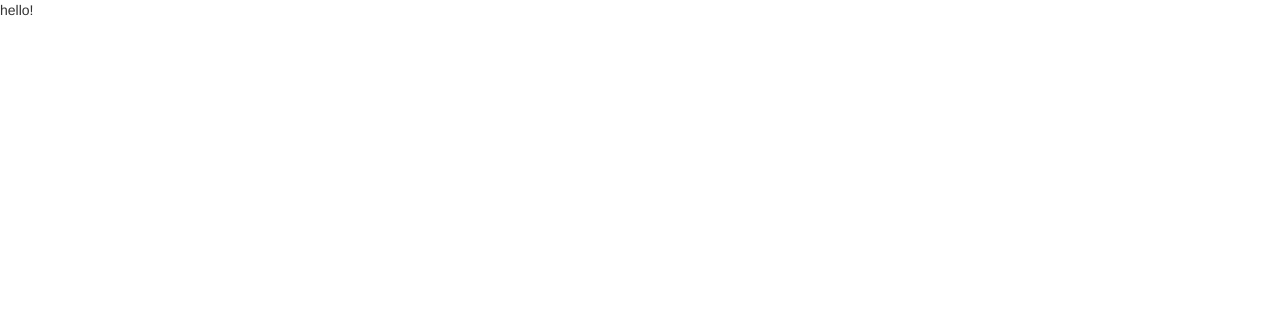
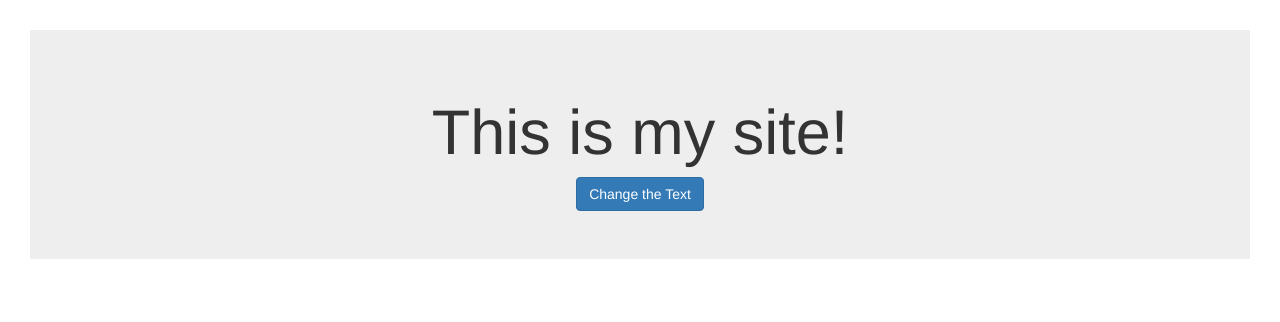
Before and after one commit to adityabhosle/JavaScript, a plain HTML site: page index.html in a window 1280 px wide. Drawn offline with Linux system fonts and the light colour scheme.

Commit message:
Lesson 2 & 3

```diff
--- a/index.html
+++ b/index.html
@@ -4,8 +4,25 @@
    <meta charset="UTF-8">
    <title>Getting Started with JavaScript</title>
    <link rel="stylesheet" type="text/css" href="css/bootstrap.min.css">
+   <style>
+   		body
+   		{
+           padding : 30px;
+   		}
+
+   </style>
 </head>
 <body>
-	hello!
+	<div class="jumbotron text-center">
+	<h1>This is my site! </h1>
+	<button type="button" class="btn btn-primary" onclick="ChangeText()"> Change the Text </button>
+	</div>
+	<script>
+	const header = document.querySelector('h1');
+
+	function ChangeText(){
+	header.innerText='my new text!';
+    }
+	</script>
 </body>
 </html>
```
